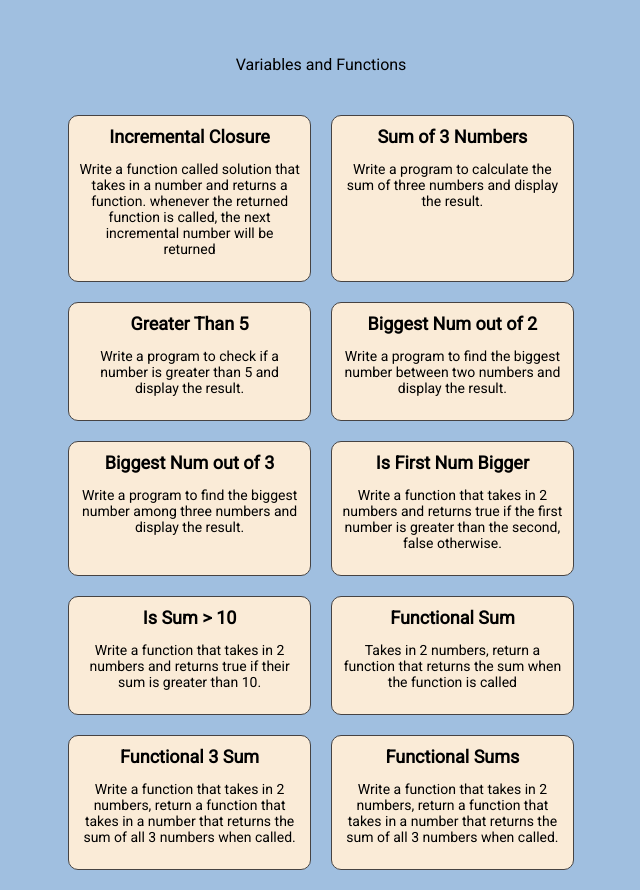
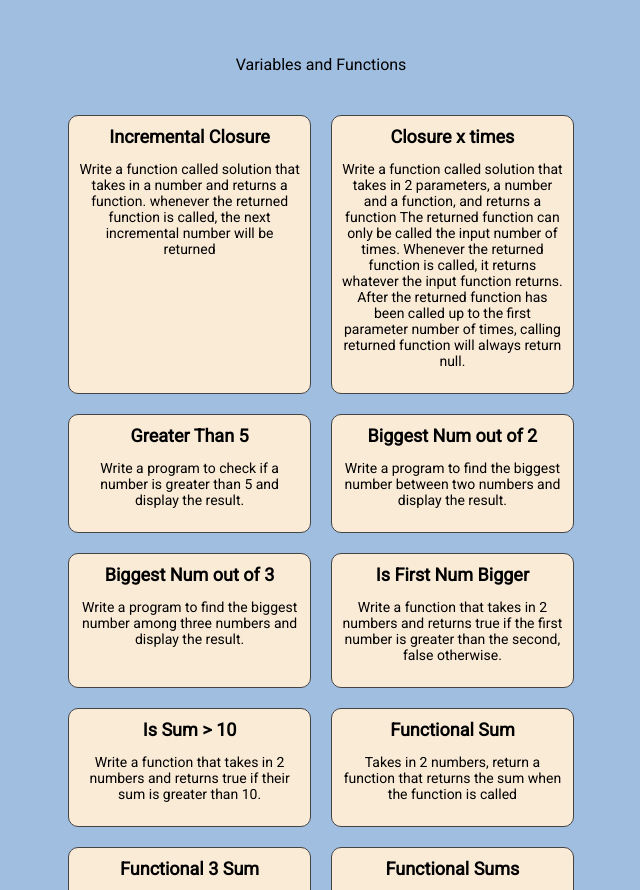
Before and after one commit to Saint-spec/Foundations-of-JavaScript, a plain HTML site: page index.html in a window 1280 px wide. Shown: the part 1100-1990 px from the top of the page, without its empty margins (319-959 px from the left). Drawn offline with Linux system fonts and the light colour scheme.

Commit message:
added more cards

```diff
--- a/index.html
+++ b/index.html
@@ -130,11 +130,16 @@
           </div>
         </div>
         <div class="individualTaskCard">
-          <div class="taskTitle">Sum of 3 Numbers</div>
+          <div class="taskTitle">Closure x times</div>
           <div class="taskDescription">
             <p>
-              Write a program to calculate the sum of three numbers and display
-              the result.
+              Write a function called solution that takes in 2 parameters, a
+              number and a function, and returns a function The returned
+              function can only be called the input number of times. Whenever
+              the returned function is called, it returns whatever the input
+              function returns. After the returned function has been called up
+              to the first parameter number of times, calling returned function
+              will always return null.
             </p>
           </div>
         </div>
```
